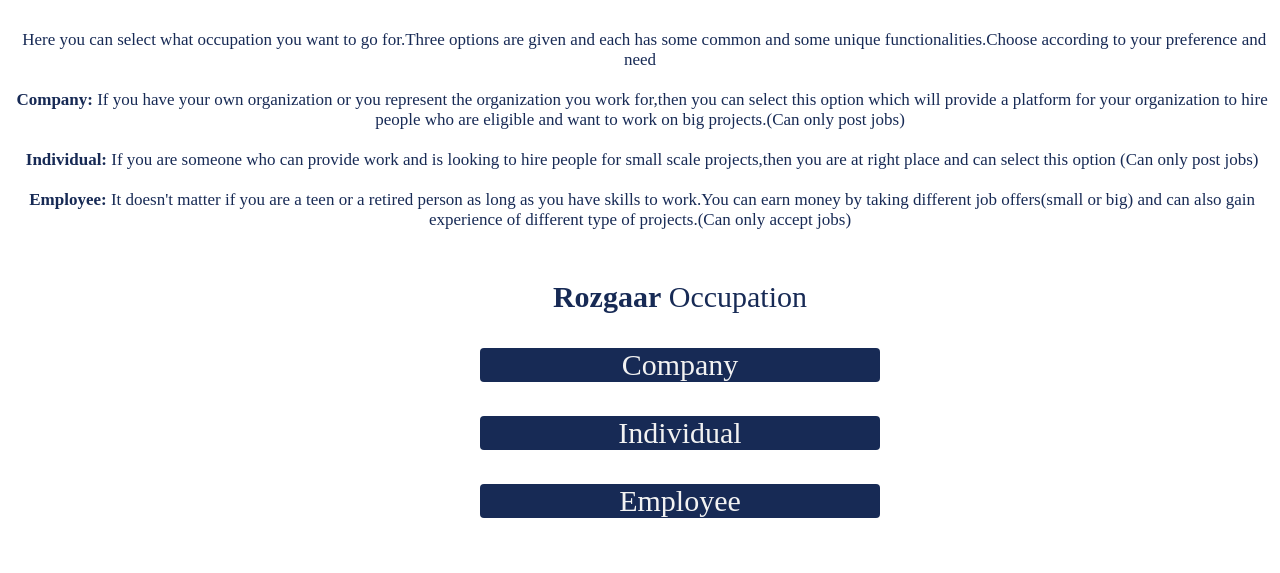
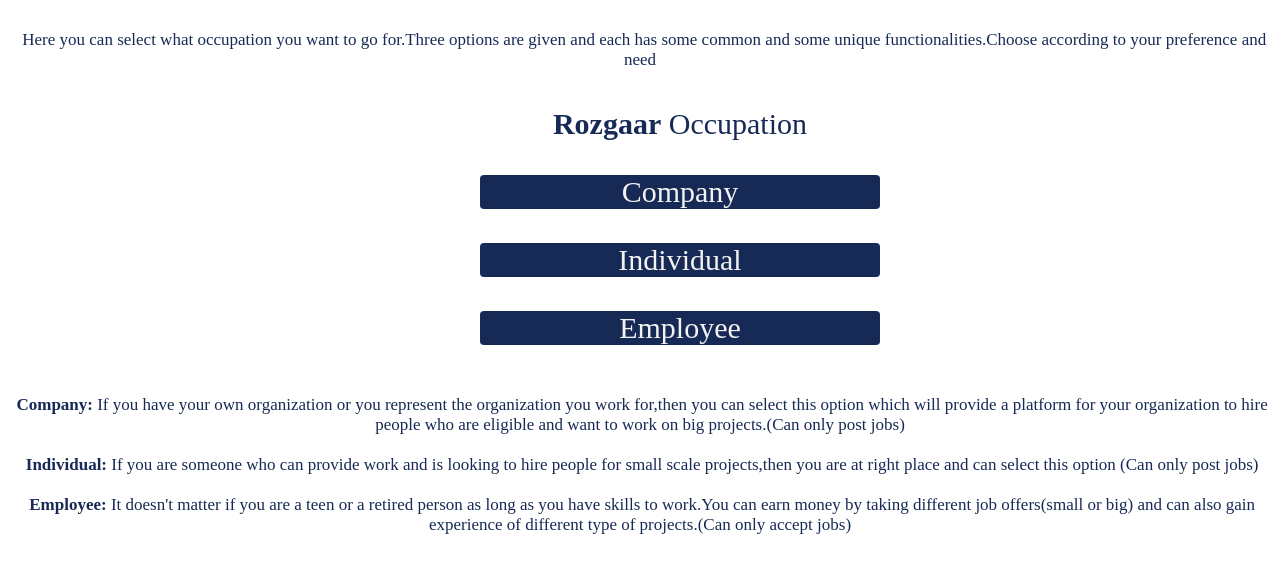
Before and after one commit to ganpat-university/ict-gnu-adprojects-2017-rozgaar, a PHP site: page /registrationOption.php in a window 1280 px wide. Shown: the part 70-643 px from the top of the page. Run offline with PHP 8.4, Linux system fonts and the light colour scheme.

Commit message:
Add files via upload

```diff
--- a/projects/registrationOption.php
+++ b/projects/registrationOption.php
@@ -11,7 +11,18 @@
 		<div class="s3">
 		<p>&nbsp; Here you can select what occupation you want to go for.Three options are given and each
 		has some common and some unique functionalities.Choose according to your
-		preference and need<br><br>
+		preference and need<br><br></div>
+		<div style="margin-left:480px;" class="sel">
+			<div class="s2"><b>Rozgaar</b> Occupation</div>
+			<br/>
+			<div class="s1"><a href="registerComp.php">Company</a></div>
+			</br>
+			<div class="s1"><a href="registrationIndi.php">Individual</a></div>
+			</br>
+			<div class="s1"><a href="registerEmp.php">Employee</a></div>
+		</div>
+		<div class="s3" style="margin-top:17%;">
+		<p>
 			<b>&nbsp;Company:</b> If you have your own organization or you represent the organization you
 			work for,then you can select this option which will provide a platform for your organization
 			to hire people who are eligible and want to work on big projects.(Can only post jobs)<br><br>
@@ -23,14 +34,5 @@
 			gain experience of different type of projects.(Can only accept jobs)
 		</p>
 		</div>
-		<div style="margin-top:50px;margin-left:480px;" class="sel">
-			<div class="s2"><b>Rozgaar</b> Occupation</div>
-			<br/>
-			<div class="s1"><a href="registerComp.php">Company</a></div>
-			</br>
-			<div class="s1"><a href="registrationIndi.php">Individual</a></div>
-			</br>
-			<div class="s1"><a href="registerEmp.php">Employee</a></div>
-		<div>
 	</body>
 </html>
```
